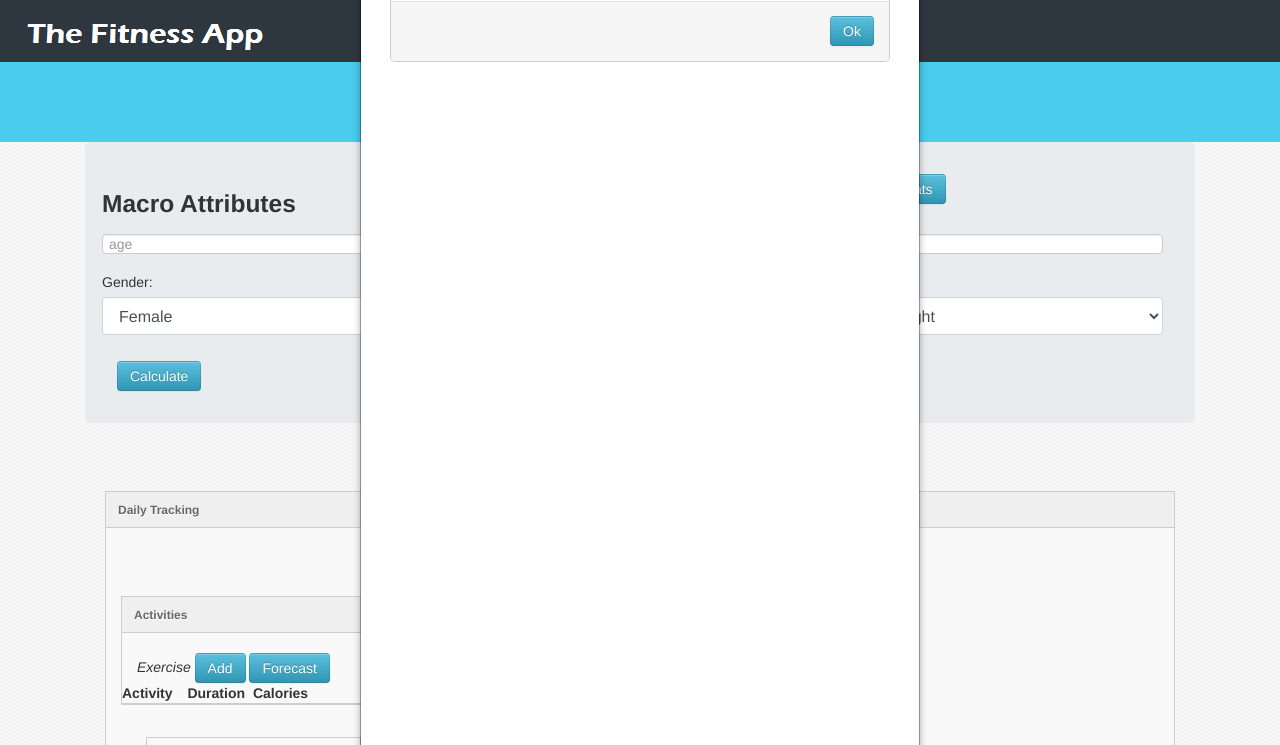
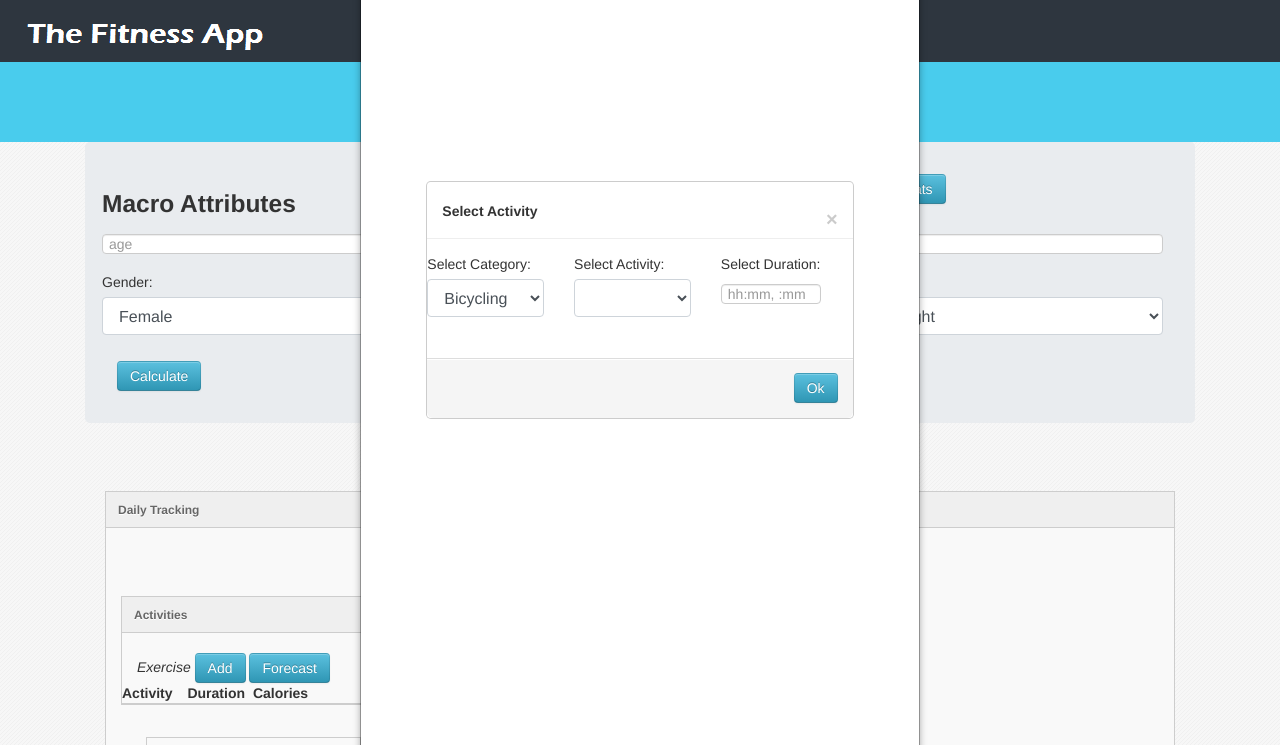
Before and after one commit to kjenkins5678/fitness-app, a plain HTML site: page index.html in a window 1280 px wide. Both pictures are taken after a click on the button "Add". Shown: the top 745 px of the page. Drawn offline with nearby package versions, Linux system fonts and the light colour scheme; no server answers.

Commit message:
Fixed modals not centering on page issue

```diff
--- a/assets/style.css
+++ b/assets/style.css
@@ -29,6 +29,24 @@ h5{
    margin-top:5px;
    width:100px;
 }
+
+/*modal things */
+.modal {
+	text-align: center;
+	padding: 0!important;
+  }
+  .modal:before {
+	content: '';
+	display: inline-block;
+	height: 100%;
+	vertical-align: middle;
+	margin-right: -4px;
+  }
+  .modal-dialog {
+	display: inline-block;
+	text-align: left;
+	vertical-align: middle;
+  }
 
 /* new css stuff */
 body {
@@ -267,7 +285,8 @@ a:hover {
 	margin-bottom: 0;
 }
 
-.widget-title, .modal-header, .table th, div.dataTables_wrapper .ui-widget-header {
+/* .widget-title, .modal-header, .table th, div.dataTables_wrapper .ui-widget-header { */
+.widget-title, .table th, div.dataTables_wrapper .ui-widget-header {
 	background-color: #efefef;
 
     border-bottom: 1px solid #CDCDCD;
@@ -382,7 +401,7 @@ a:hover {
     display: block;
     height: 8px;
 }
-.modal {
+/* .modal {
 	z-index: 99999 !important;
 }
 .modal-backdrop {
@@ -396,7 +415,7 @@ a:hover {
 	font-size: 12px;
 	text-shadow: 0 1px 0 #ffffff;
 }
-
+ */
 
 .row-fluid .span20{ width:97.8%}
 .form-horizontal .form-actions {
--- a/index.html
+++ b/index.html
@@ -22,7 +22,8 @@
 <div class="nav">
 
 </div>
-
+<div id="content">
+   <div class="container">
 <!--close-top-Header-menu-->
 
    <!-- *****************************************
@@ -155,8 +156,7 @@
 
 
   <!--End of MODALS -->
-<div id="content">
-  <div class="container">
+
       <!--jumbotron-->
       <div class="jumbotron">
         <div class="row jRow1">
```
